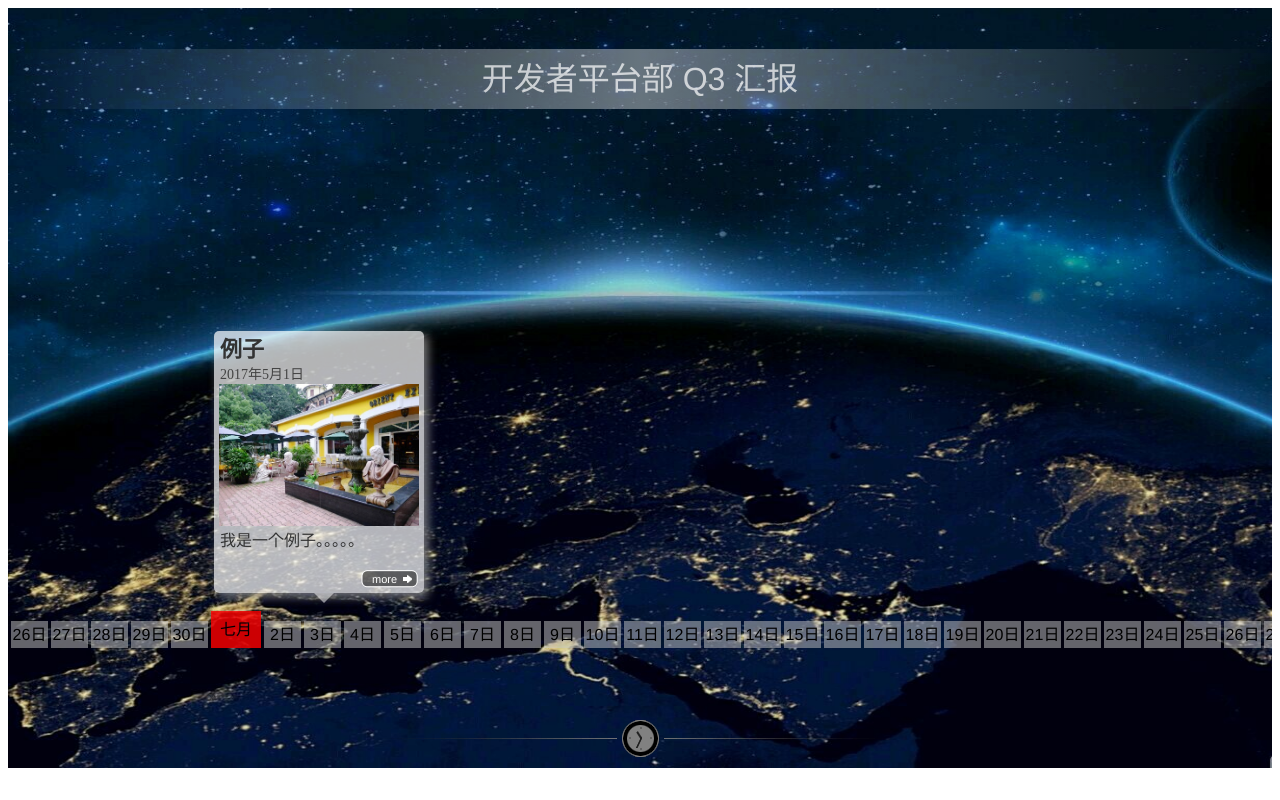
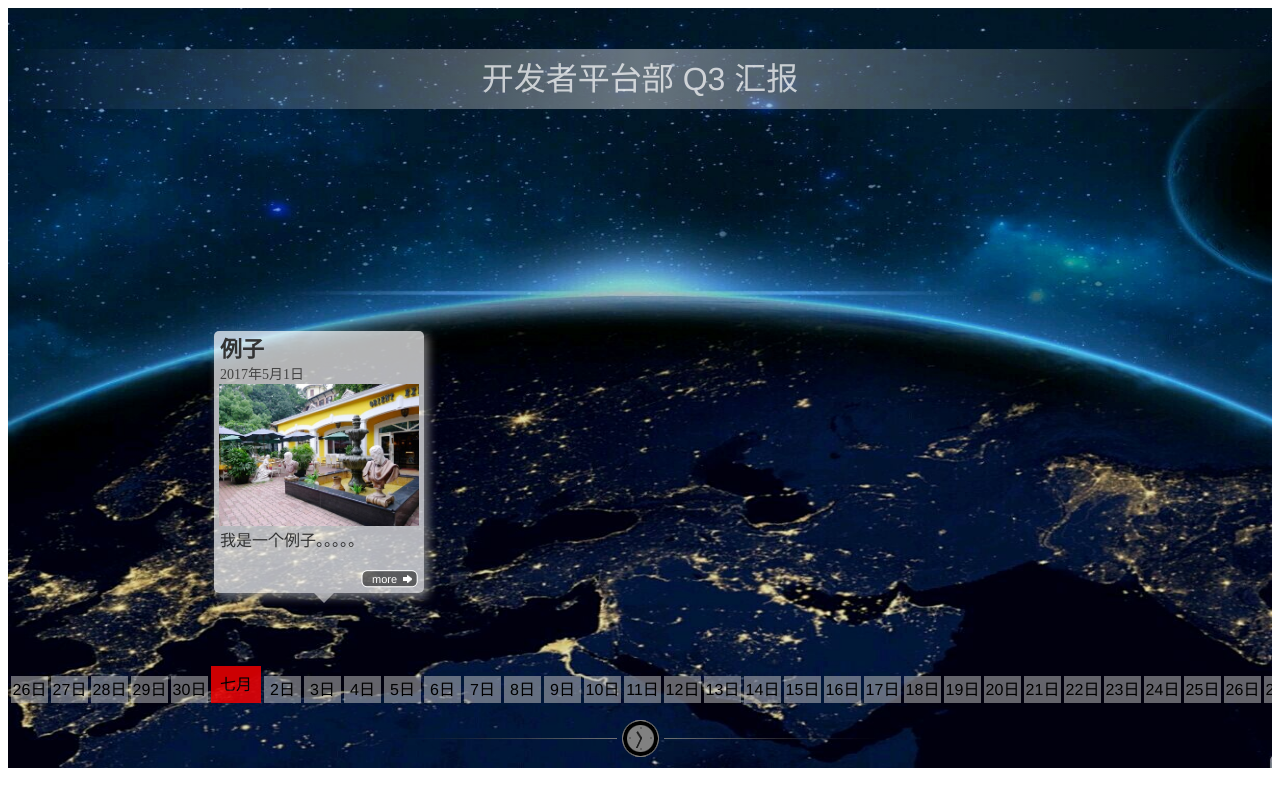
Before and after one commit to kfzpt/kfzpt-report, a Vue app: page /#/ in a window 1280 px wide. Built offline with nearby package versions, Linux system fonts and the light colour scheme.

Commit message:
修改样式

```diff
--- a/src/components/kfzptDate.vue
+++ b/src/components/kfzptDate.vue
@@ -7,7 +7,7 @@
         <span class="report_time">{{event.time}}</span>
         <img :src="event.img" class="report_img">
         <span class="report_desc">{{event.describe}}</span>
-        <div class="report_more" @mouseenter="enter" @mouseleave="leave">
+        <div class="report_more">
           <span>more</span>
         </div>
         <div class="bottomArrow"></div>
@@ -187,7 +187,7 @@
     text-align: center;
     color: black;
     position: absolute;
-    bottom: 60px;
+    bottom: 5px;
     width: 37px;
     height: 27px;
     line-height: 27px;
```
